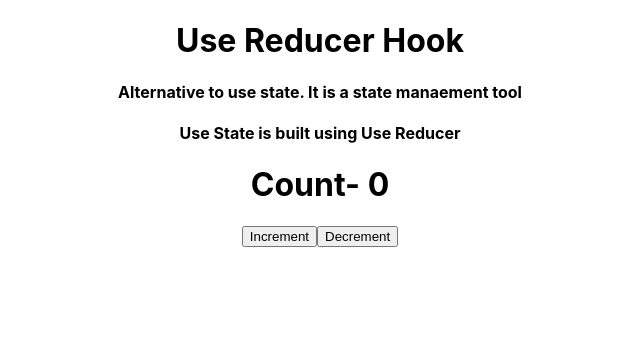
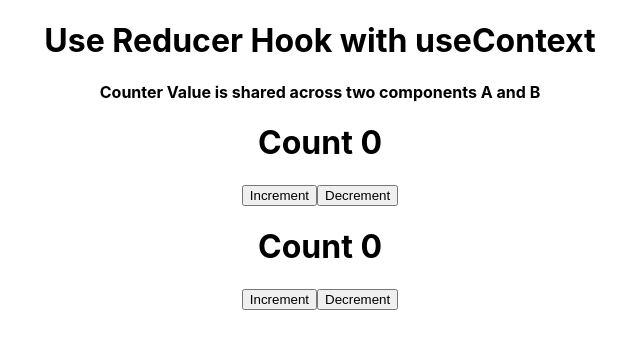
Before and after one commit to Sadia-hub/p1, a React (Create React App) app: page / in a window 1280 px wide. Shown: the top 348 px of the page, without its empty margins (320-960 px from the left). Built offline with nearby package versions, Linux system fonts and the light colour scheme.

Commit message:
done with usereducer and usecontext

```diff
--- a/src/App.js
+++ b/src/App.js
@@ -1,20 +1,46 @@
 import './App.css';
-import React, { createContext } from 'react';
+import React, { createContext, useReducer } from 'react';
 import Counter from './Counter';
+import A from './components/A';
+import B from './components/B';
+
+const initialState = {
+  count:0
+}
+
+const reducer = (state, action) =>{
+  switch(action.type){
+      case 'INCREMENT':
+          return {...state, count:state.count+action.payload}
+      case 'DECREMENT':
+          return {...state, count:state.count-action.payload}
+      default:
+          return state
+  }
+}
+const userContext = createContext();
+function App() {
+
+  const [state, dispatch] = useReducer(reducer, initialState)
 
 
-function App() {
+
   return (
     <div className="App">
-      <h1>Use Reducer Hook</h1>
+      <h1>Use Reducer Hook with useContext</h1>
 
-      <h4>Alternative to use state. It is a state manaement tool</h4>
-      <h4>Use State is built using Use Reducer</h4>
+      <h4>Counter Value is shared across two components A and B</h4>
 
-      <Counter />
+
+      <userContext.Provider value={{count: state.count, counterDispatch:dispatch}}>
+        <A />
+        <B />
+      </userContext.Provider>
 
     </div>
   );
 }
 
 export default App;
+
+export {userContext}
--- a/src/Counter.js
+++ b/src/Counter.js
@@ -2,37 +2,15 @@ import React from 'react'
 import {useReducer} from 'react'
 
 
-const initialState = {
-    count:0
-}
 
-const reducer = (state, action) =>{
-    switch(action.type){
-        case 'INCREMENT':
-            return {...state, count:state.count+action.payload}
-        case 'DECREMENT':
-            return {...state, count:state.count-action.payload}
-        default:
-            return state
-    }
-}
 
 function Counter() {
 
-    const [state, dispatch] = useReducer(reducer, initialState)
 
-    const increment = () =>{
-        dispatch({type:'INCREMENT', payload:1})
-    }
-
-    const decrement = () =>{
-        dispatch({type:'DECREMENT', payload:1})
-    }
   return (
     <div>
         <h1>Count- {state.count}</h1>
-        <button onClick={increment}>Increment</button>
-        <button onClick={decrement}>Decrement</button>
+
     </div>
   )
 }
--- /dev/null
+++ b/src/components/A.js
@@ -0,0 +1,27 @@
+import React,{useContext} from 'react'
+import {userContext} from '../App'
+
+function A() {
+
+
+    const context = useContext(userContext)
+
+    const increment = () =>{
+        context.counterDispatch({type:'INCREMENT', payload:1})
+    }
+
+    const decrement = () =>{
+        context.counterDispatch({type:'DECREMENT', payload:1})
+    }
+
+
+  return (
+    <div>
+        <h1>Count {context.count}</h1>
+        <button onClick={increment}>Increment</button>
+        <button onClick={decrement}>Decrement</button>
+    </div>
+  )
+}
+
+export default A
--- /dev/null
+++ b/src/components/B.js
@@ -0,0 +1,27 @@
+import React, {useContext} from 'react'
+import {userContext} from '../App'
+
+function B() {
+
+    const context = useContext(userContext)
+
+    const increment = () =>{
+        context.counterDispatch({type:'INCREMENT', payload:1})
+    }
+
+    const decrement = () =>{
+        context.counterDispatch({type:'DECREMENT', payload:1})
+    }
+
+
+
+  return (
+    <div>
+         <h1>Count {context.count}</h1>
+         <button onClick={increment}>Increment</button>
+        <button onClick={decrement}>Decrement</button>
+    </div>
+  )
+}
+
+export default B
```
